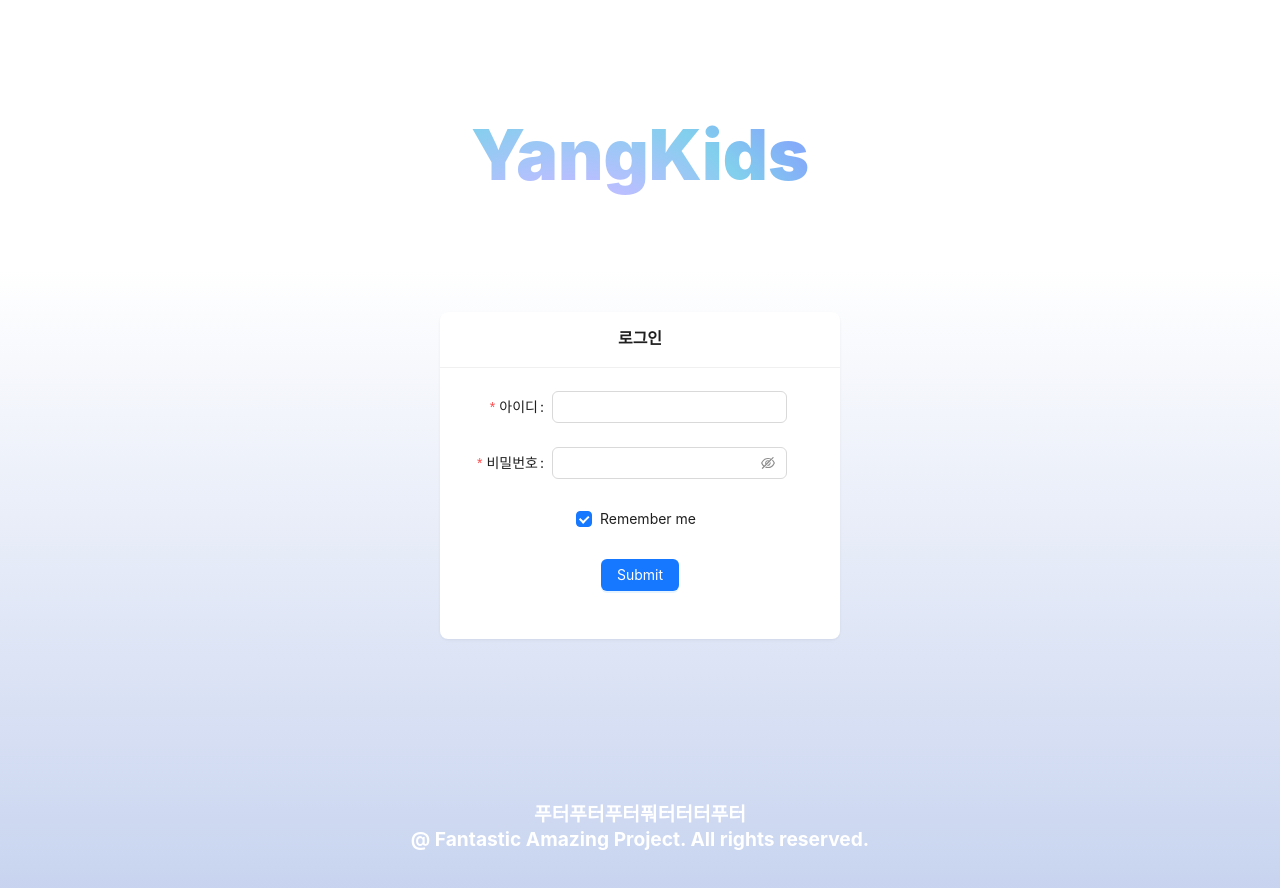
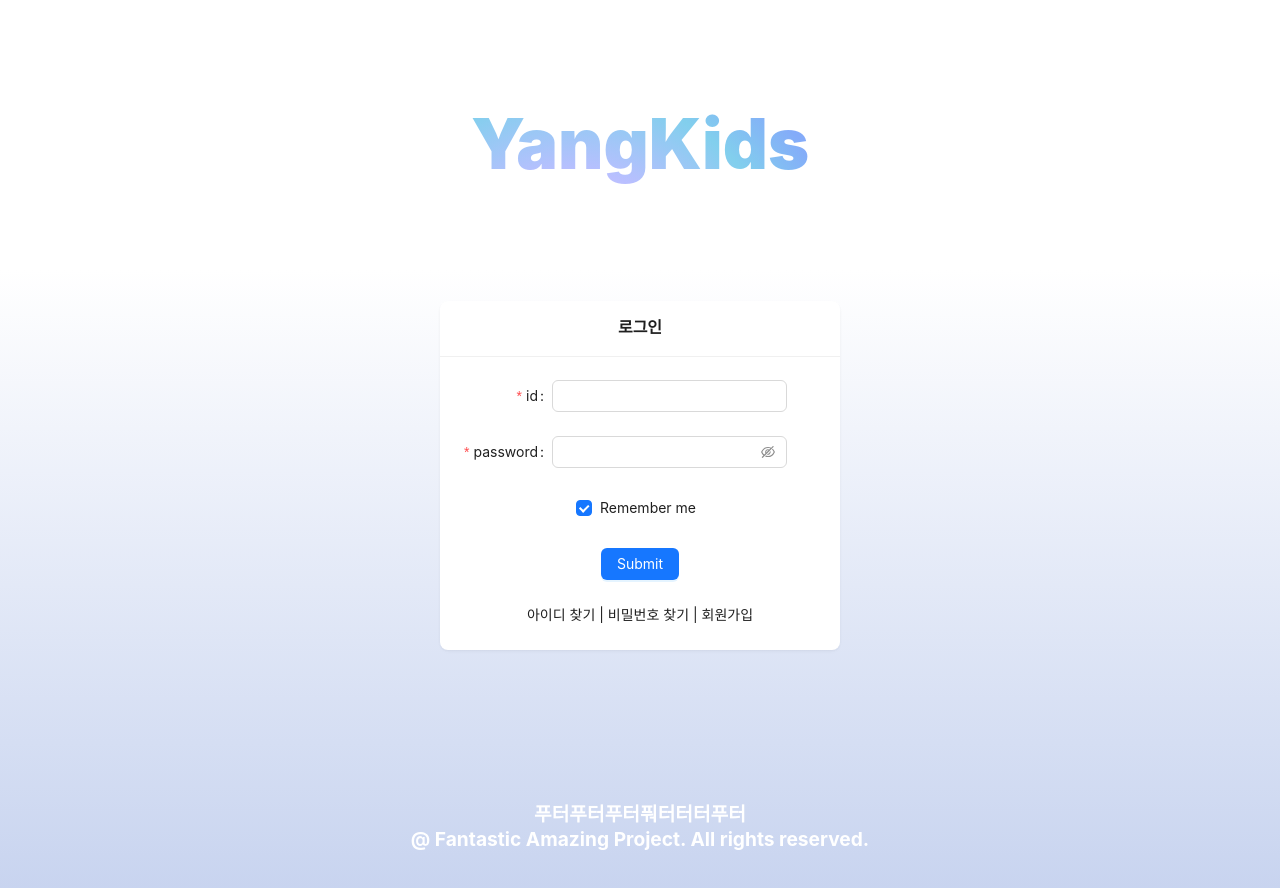
Before and after one commit to YangKids/YangKids_F, a React (Create React App) app: page /Enterance in a window 1280 px wide. Shown: the top 888 px of the page. Built offline with nearby package versions, Linux system fonts and the light colour scheme.

Commit message:
로그인 기능 구현 완료

```diff
--- a/src/components/entrance/EnterancePage.js
+++ b/src/components/entrance/EnterancePage.js
@@ -1,25 +1,25 @@
-  import React from "react";
+import React from "react";
 import LoginForm from "../login/LoginForm";
 import { Card } from "antd";
 import "./EnterancePage.css";
+import { useNavigate } from "react-router-dom";
 
 const EnterancePage = () => {
+  const navigate = useNavigate();
   return (
     <div className="Enterance">
-        <div className="Ganpan">
-        YangKids
-        </div>
+      <div className="Ganpan">YangKids</div>
       <Card
         title="로그인"
         bordered={false}
         style={{
           width: 400,
-          textAlign : "center",
+          textAlign: "center",
         }}
       >
         <LoginForm></LoginForm>
+        <div>아이디 찾기 | 비밀번호 찾기 | 회원가입</div>
       </Card>
-
     </div>
   );
 };
--- a/src/components/login/LoginForm.js
+++ b/src/components/login/LoginForm.js
@@ -1,11 +1,47 @@
-import { Button, Checkbox, Form, Input } from 'antd';
+import { Button, Checkbox, Form, Input } from "antd";
+import axios from "axios";
+import { useNavigate } from "react-router-dom";
+
+const USER_REST_API = "http://localhost:9999/api-user";
+
+const LoginForm = () => {
+  const sessionStorage = window.sessionStorage;
+  const navigate = useNavigate();
   const onFinish = (values) => {
-  console.log('Success:', values);
+    console.log("Success:", values);
+    axios
+      .post(
+        `${USER_REST_API}/login`,
+        new URLSearchParams({
+          id: values.id,
+          password: values.password,
+        })
+      )
+      .then((response) => {
+        console.log(response);
+        // 로그인 성공
+        if (response.data.message === "SUCCESS") {
+          // sessionStorage에 로그인 사용자 정보(Object)&토큰(String) 올리기
+          sessionStorage.setItem(
+            "loginUser",
+            JSON.stringify(response.data["loginUser"])
+          );
+          sessionStorage.setItem("access-token", response.data["access-token"]);
+          // 메인페이지로 이동
+          navigate("/");
+        } else {
+          // 로그인 실패
+          alert(
+            "아이디 또는 비밀번호를 잘못 입력했습니다. 입력하신 내용을 다시 확인해주세요."
+          );
+        }
+      });
   };
   const onFinishFailed = (errorInfo) => {
-  console.log('Failed:', errorInfo);
+    console.log("Failed:", errorInfo);
   };
-const LoginForm = () => (
+
+  return (
     <Form
       name="basic"
       labelCol={{
@@ -25,12 +61,12 @@ const LoginForm = () => (
       autoComplete="off"
     >
       <Form.Item
-      label="아이디"
-      name="아이디"
+        label="id"
+        name="id"
         rules={[
           {
             required: true,
-          message: '아이디를 입력해주세요',
+            message: "아이디를 입력해주세요",
           },
         ]}
       >
@@ -38,12 +74,12 @@ const LoginForm = () => (
       </Form.Item>
 
       <Form.Item
-      label="비밀번호"
-      name="비밀번호"
+        label="password"
+        name="password"
         rules={[
           {
             required: true,
-          message: '비밀번호를 입력해주세요',
+            message: "비밀번호를 입력해주세요",
           },
         ]}
       >
@@ -54,7 +90,7 @@ const LoginForm = () => (
         name="remember"
         valuePropName="checked"
         wrapperCol={{
-        offset : 4,
+          offset: 4,
           span: 16,
         }}
       >
@@ -63,7 +99,7 @@ const LoginForm = () => (
 
       <Form.Item
         wrapperCol={{
-        offset : 4,
+          offset: 4,
           span: 16,
         }}
       >
@@ -73,4 +109,5 @@ const LoginForm = () => (
       </Form.Item>
     </Form>
   );
+};
 export default LoginForm;
```
Lines whose indentation alone changed are shown as unchanged.
